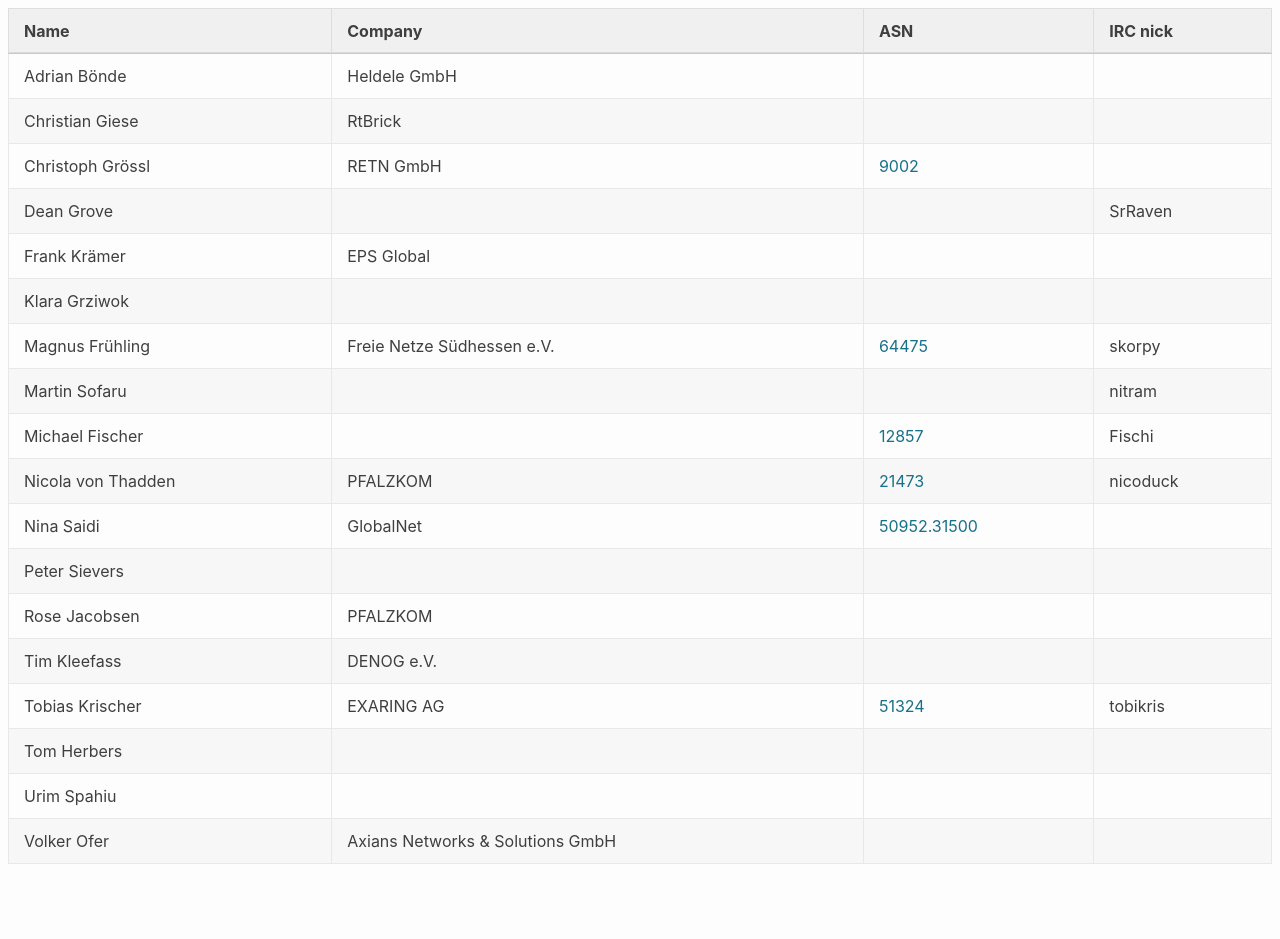
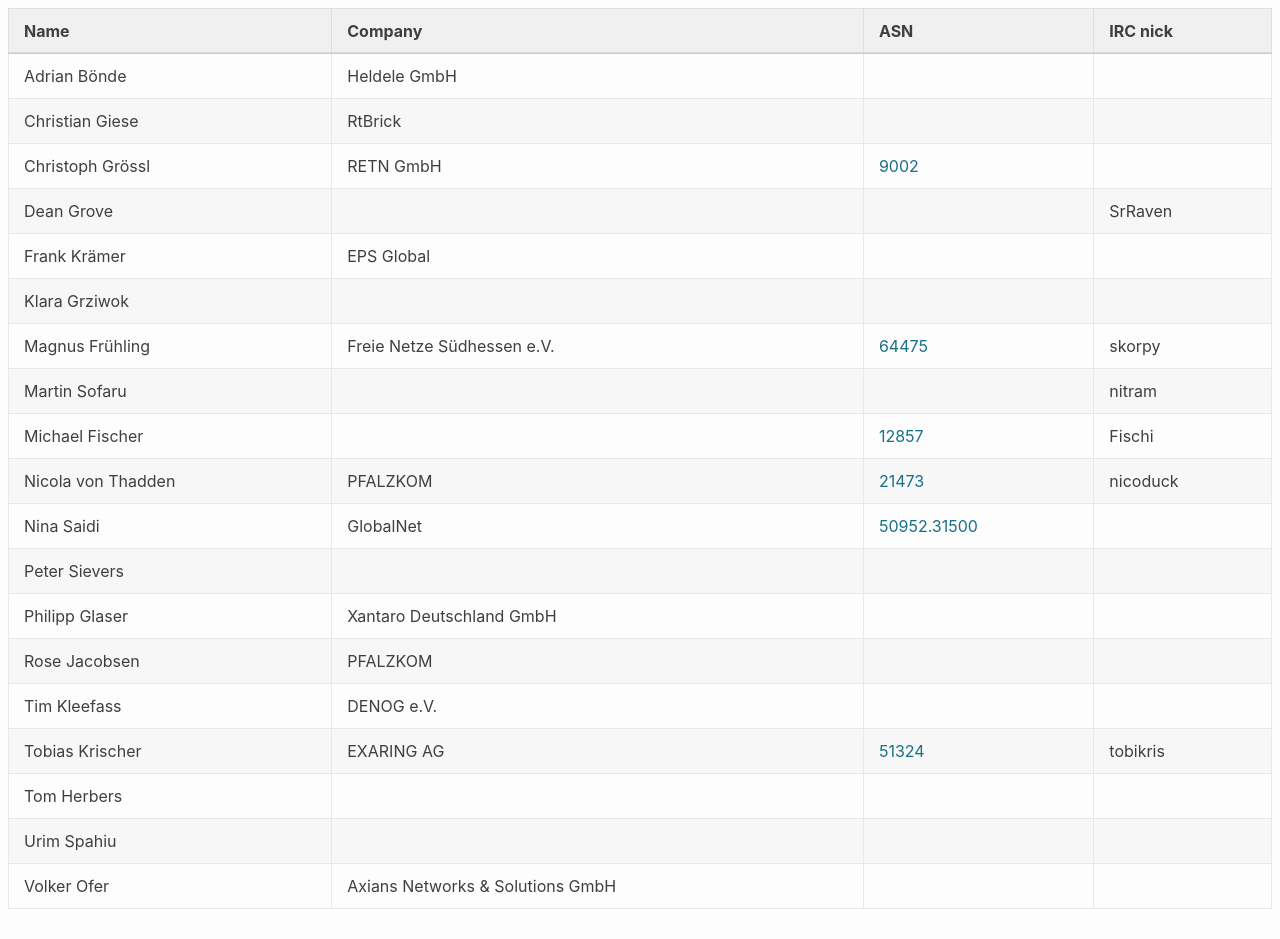
Before and after one commit to denog/pretix-attendeelist, a Jekyll site: the page built from denogmeetup24-04/index.markdown, in a window 1280 px wide and 939 px high. Built offline with Jekyll 4.4.1, drawn with Linux system fonts in a browser that asks for light colours.

Commit message:
Latest data: Thu Feb  8 08:10:40 UTC 2024

```diff
--- a/_data/attendees_denogmeetup24-04.json
+++ b/_data/attendees_denogmeetup24-04.json
@@ -72,6 +72,12 @@
     "asn": null
   },
   {
+    "name": "Philipp Glaser",
+    "company": "Xantaro Deutschland GmbH",
+    "irc": null,
+    "asn": null
+  },
+  {
     "name": "Rose Jacobsen",
     "company": "PFALZKOM",
     "irc": null,
```
